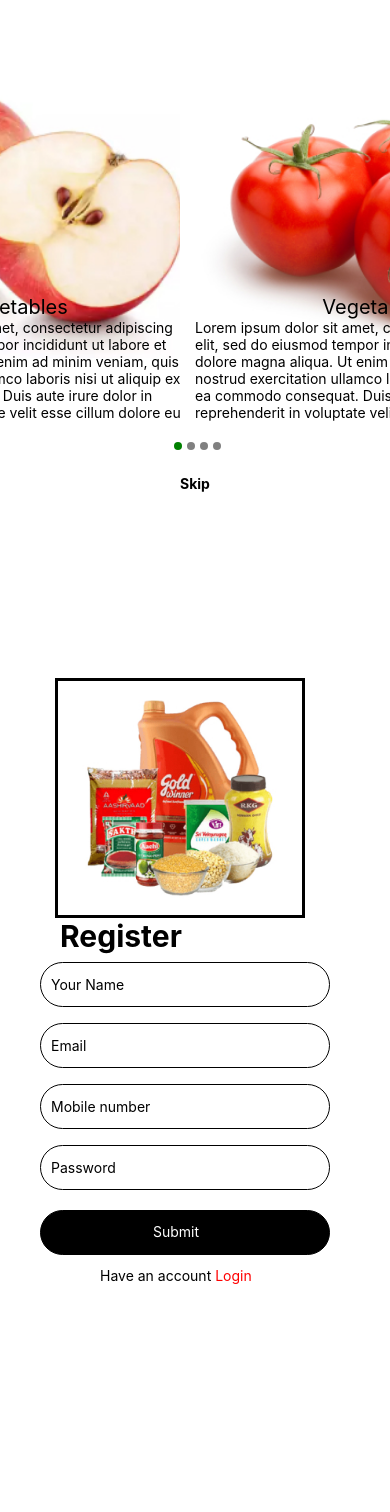
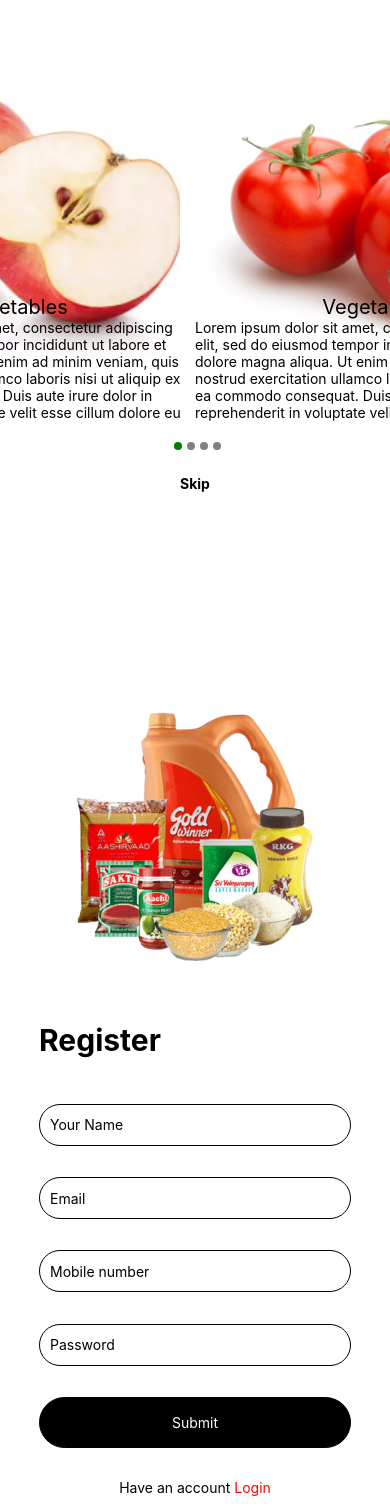
Before and after one commit to vivek154/grocery-front-end-15-may-23, a React Native app: screen /Register in a window 390 px wide. Before the commit the page ends 1334 px from the top, so only its background shows below. Built offline with nearby package versions, Linux system fonts and the light colour scheme; what react-native-device-info would draw is missing.

Commit message:
updated register page ui

```diff
--- a/src/screens/RegistrationPage/Register.js
+++ b/src/screens/RegistrationPage/Register.js
@@ -9,10 +9,15 @@ import {
   Pressable,
   ScrollView,
 } from 'react-native';
+import {
+  widthPercentageToDP as wp,
+  heightPercentageToDP as hp,
+} from 'react-native-responsive-screen';
 
 const EMAIL_REGEX = /^([\w-\\.]+@([\w-]+\.)+[\w-]{2,4})?$/;
 const PHONE_REGEX = /^(?:(?:\+|0{0,2})91(\s*[\-]\s*)?|[0]?)?[6789]\d{9}$/;
-const PASSWORD_REGEX =/^(?=.*[a-z])(?=.*[A-Z])(?=.*[0-9])(?=.*[!@#\$%\^&\*])(?=.{8,})/
+const PASSWORD_REGEX =
+  /^(?=.*[a-z])(?=.*[A-Z])(?=.*[0-9])(?=.*[!@#\$%\^&\*])(?=.{8,})/;
 //The string must contain at least 1 lowercase alphabetical character
 //The string must contain at least 1 uppercase alphabetical character
 //The string must contain at least 1 numeric character
@@ -20,7 +25,7 @@ const PASSWORD_REGEX =/^(?=.*[a-z])(?=.*[A-Z])(?=.*[0-9])(?=.*[!@#\$%\^&\*])(?=.
 //The string must be eight characters or longer
 
 const Register = props => {
-  const {navigation}=props
+  const {navigation} = props;
   const [formValue, setFormValue] = useState({
     fullName: '',
     email: '',
@@ -28,148 +33,160 @@ const Register = props => {
     password: '',
   });
 
-  const [errorMsg,setErrorMsg]=useState({
-    fullName:"",
-    email:"",
-    phoneNumber:"",
-    password:""
-  })
-  console.log("***error msg***",errorMsg)
-  const validateInputData=()=>{
-    let validationFormValues={
-      fullName:"",
-      email:"",
-      phoneNumber:"",
-      password:""
+  const [errorMsg, setErrorMsg] = useState({
+    fullName: '',
+    email: '',
+    phoneNumber: '',
+    password: '',
+  });
+  console.log('***error msg***', errorMsg);
+  const validateInputData = () => {
+    let validationFormValues = {
+      fullName: '',
+      email: '',
+      phoneNumber: '',
+      password: '',
+    };
+    let isValid = true;
+    if (formValue.fullName == '') {
+      validationFormValues.fullName = 'Enter valid name';
+      console.log('false name');
+      isValid = false;
     }
-    let isValid = true
-    if(formValue.fullName==""){
-      validationFormValues.fullName="Enter valid name"
-      console.log("false name")
-      isValid = false
+    if (formValue.email == '' || !EMAIL_REGEX.test(formValue.email)) {
+      validationFormValues.email = 'Enter valid email';
+      console.log('false mail');
+      isValid = false;
     }
-    if(formValue.email==""|| !EMAIL_REGEX.test(formValue.email)){
-      validationFormValues.email="Enter valid email"
-      console.log("false mail")
-      isValid=false
+    if (
+      formValue.phoneNumber == '' ||
+      !PHONE_REGEX.test(formValue.phoneNumber)
+    ) {
+      validationFormValues.phoneNumber = 'Enter valid phone Number';
+      console.log('false number');
+      isValid = false;
     }
-    if(formValue.phoneNumber=="" || !PHONE_REGEX.test(formValue.phoneNumber)){
-      validationFormValues.phoneNumber="Enter valid phone Number"
-      console.log("false number")
-      isValid=false
-    }
-    if(formValue.password=="" || !PASSWORD_REGEX.test(formValue.password)){
-      validationFormValues.password="Enter valid password"
-      console.log("false password")
-      isValid=false
+    if (formValue.password == '' || !PASSWORD_REGEX.test(formValue.password)) {
+      validationFormValues.password = 'Enter valid password';
+      console.log('false password');
+      isValid = false;
     }
 
-    if(!isValid){
-      setErrorMsg(validationFormValues)
+    if (!isValid) {
+      setErrorMsg(validationFormValues);
     }
 
-    return isValid
-  }
+    return isValid;
+  };
   return (
-    <View style={{backgroundColor: 'white',flex:1}}>
-
-        <View style={{backgroundColor: 'white'}}>
+    <View style={{backgroundColor: 'white', flex: 1}}>
+      <View style={styles.imageContainer}>
         <Image
           style={styles.image}
           source={require('../../images/image3.jpg')}
         />
       </View>
-        <View>
+      <View style={styles.body}>
+        <View style={{height: hp('6%')}}>
           <Text
             style={{
-              alignSelf: 'flex-start',
-              marginLeft: 60,
+              marginLeft: wp('10%'),
               fontWeight: 'bold',
               fontSize: 30,
               color: '#000',
             }}>
             Register
           </Text>
-
+        </View>
+        <View>
             <TextInput
               style={styles.input}
               placeholder="Your Name "
               value={formValue.fullName}
-            onChangeText={(newText)=>setFormValue({
-              ...formValue,fullName:newText
-            })}></TextInput>
+              onChangeText={newText =>
+                setFormValue({
+                  ...formValue,
+                  fullName: newText,
+                })
+              }></TextInput>
 
-
-          {
-            (errorMsg.fullName) &&
+            {errorMsg.fullName && (
+              <View style={styles.errorMsg}>
+                <Text style={styles.errorMsgText}>{errorMsg.fullName}</Text>
+              </View>
+            )}
+        </View>
         <View>
-              <Text color="#ff0000">{errorMsg.fullName}</Text>
-            </View>
-          }
           <TextInput
             style={styles.input}
             placeholder="Email "
             value={formValue.email}
-            onChangeText={(newText)=>setFormValue({
-              ...formValue,email:newText
-            })}></TextInput>
-          {
-            (errorMsg.email) &&
+            onChangeText={newText =>
+              setFormValue({
+                ...formValue,
+                email: newText,
+              })
+            }></TextInput>
+          {errorMsg.email && (
+            <View style={styles.errorMsg}>
+              <Text style={styles.errorMsgText}>{errorMsg.email}</Text>
+            </View>
+          )}
+        </View>
         <View>
-              <Text color="#ff0000">{errorMsg.email}</Text>
-            </View>
-          }
-
-
           <TextInput
             value={formValue.phoneNumber}
             style={styles.input}
             placeholder="Mobile number"
-            onChangeText={(newText)=>setFormValue({
-              ...formValue,phoneNumber:newText
-            })}></TextInput>
-          {
-            (errorMsg.phoneNumber) &&
+            onChangeText={newText =>
+              setFormValue({
+                ...formValue,
+                phoneNumber: newText,
+              })
+            }></TextInput>
+          {errorMsg.phoneNumber && (
+            <View style={styles.errorMsg}>
+              <Text style={styles.errorMsgText}>
+                {errorMsg.phoneNumber}
+              </Text>
+            </View>
+          )}
+        </View>
         <View>
-              <Text color="#ff0000">{errorMsg.phoneNumber}</Text>
-            </View>
-          }
           <TextInput
             value={formValue.password}
             style={styles.input}
             placeholder="Password"
-            onChangeText={(newText)=>setFormValue({
-              ...formValue,password:newText
-            })}></TextInput>
-          {
-            (errorMsg.password) &&
-            <View>
-               <Text color="#ff0000">{errorMsg.password}</Text>
+            onChangeText={newText =>
+              setFormValue({
+                ...formValue,
+                password: newText,
+              })
+            }></TextInput>
+          {errorMsg.password && (
+            <View style={styles.errorMsg}>
+              <Text style={styles.errorMsgText}>{errorMsg.password}</Text>
             </View>
-          }
+          )}
+        </View>
         <Pressable style={styles.pressable}>
           <Text
-              style={styles.text}
-              onPress={()=>{
-                //navigation.navigate("Home")
-                console.log(validateInputData())
-                if(validateInputData()){
-                  navigation.navigate("Home")
+            style={{color: '#fff'}}
+            onPress={() => {
+              console.log(validateInputData());
+              if (validateInputData()) {
+                navigation.navigate('Home');
               }
             }}>
             Submit
           </Text>
         </Pressable>
         <Text
-            style={{marginLeft: 100, marginBottom: 50, color: '#000'}}
+          style={{alignSelf: 'center', marginTop: 0, color: '#000'}}
           onPress={() => props.navigation.navigate('LoginScreen')}>
-
           Have an account <Text style={{color: 'red'}}>Login</Text>
         </Text>
-
-          <StatusBar style="auto" />
       </View>
-
     </View>
   );
 };
@@ -181,52 +198,53 @@ const styles = StyleSheet.create({
     backgroundColor: 'white',
     alignItems: 'center',
     justifyContent: 'center',
-
     padding: 100,
   },
+  imageContainer: {
+    height: hp('40%'),
+    justifyContent: 'center',
+    alignItems: 'center',
+  },
+
+  image: {
+    backgroundColor: 'white',
+    resizeMode: 'contain',
+  },
+
+  body: {
+    height: hp('60%'),
+    overflow: 'scroll',
+    flexDirection: 'column',
+    justifyContent: 'space-around',
+  },
   input: {
-    margin: 8,
+    marginVertical: 0,
     padding: 10,
-    width: 290,
-    height: 45,
+    width: wp('80%'),
+    height: hp('5%'),
     borderWidth: 1,
-    marginLeft: 40,
-    marginRight: 50,
+    alignSelf: 'center',
     borderRadius: 29,
     color: 'black',
   },
   pressable: {
-    margin: 12,
+    marginVertical: 0,
     padding: 12,
-    width: 290,
-    height: 45,
+    width: wp('80%'),
+    height: hp('6%'),
     borderWidth: 1,
-    marginLeft: 40,
-    marginRight: 50,
+    alignSelf: 'center',
     borderRadius: 29,
     backgroundColor: 'black',
+    justifyContent: 'center',
+    alignItems: 'center',
   },
 
-  image: {
-    marginTop: 10,
-    backgroundColor: 'white',
-    marginLeft: 55,
-    width: 250,
-    height: 240,
-    borderWidth: 3,
-    resizeMode: 'contain',
+  errorMsg: {
+    marginLeft: wp('15%'),
   },
-
-  text: {
-    marginLeft: 100,
-    color: 'white',
-  },
-  anchor1: {
-    marginLeft: 140,
-    color: 'red',
-    textDecorationLine: 'underline',
-  },
-  anchor2: {
-    marginLeft: 100,
-  },
+  errorMsgText:{
+    color: '#ff0000',
+    fontSize: 10
+  }
 });
```
Lines whose indentation alone changed are shown as unchanged.
